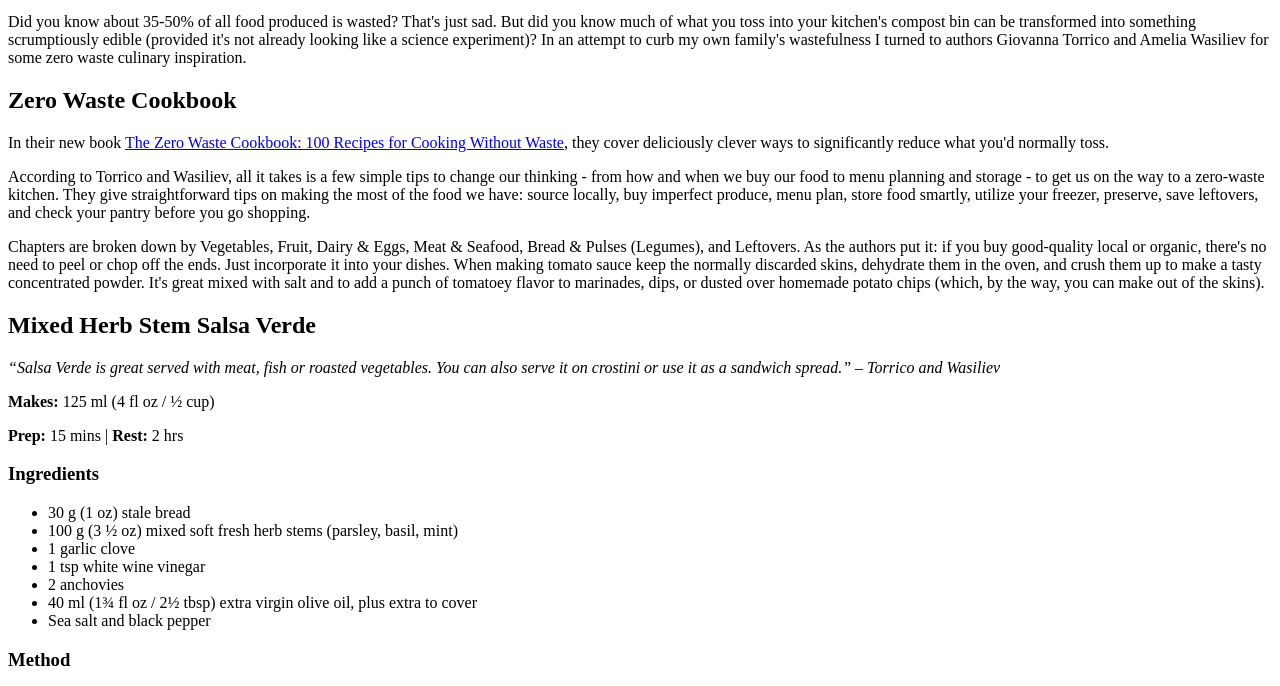
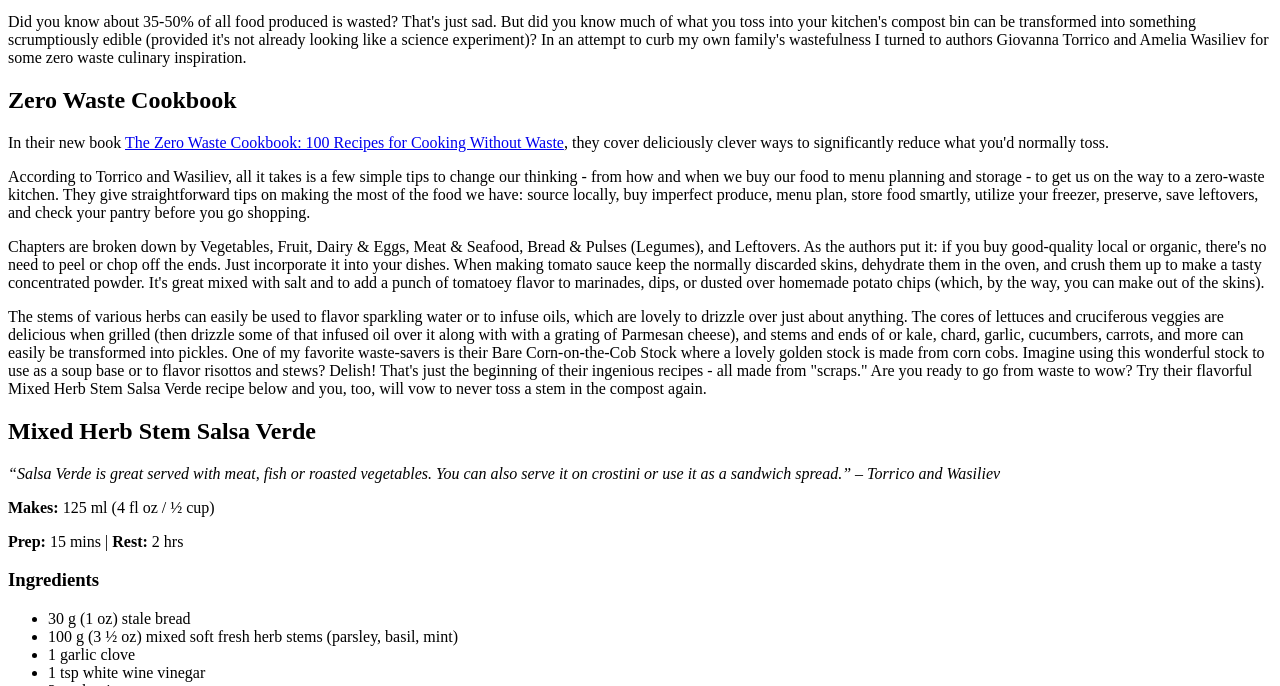
Before and after one commit to Hbhanush01/INFO-552, a plain HTML site: page index.html in a window 1280 px wide. Shown: the part 101-787 px from the top of the page. Drawn offline with Linux system fonts and the light colour scheme.

Commit message:
Newly added index.html file

```diff
--- a/index.html
+++ b/index.html
@@ -33,6 +33,11 @@
   <p>
     Chapters are broken down by Vegetables, Fruit, Dairy & Eggs, Meat & Seafood, Bread & Pulses (Legumes), and Leftovers. As the authors put it: if you buy good-quality local or organic, there's no need to peel or chop off the ends. Just incorporate it into your dishes. When making tomato sauce keep the normally discarded skins, dehydrate them in the oven, and crush them up to make a tasty concentrated powder. It's great mixed with salt and to add a punch of tomatoey flavor to marinades, dips, or dusted over homemade potato chips (which, by the way, you can make out of the skins).
   </p>
+
+  <p>
+    The stems of various herbs can easily be used to flavor sparkling water or to infuse oils, which are lovely to drizzle over just about anything. The cores of lettuces and cruciferous veggies are delicious when grilled (then drizzle some of that infused oil over it along with with a grating of Parmesan cheese), and stems and ends of or kale, chard, garlic, cucumbers, carrots, and more can easily be transformed into pickles. One of my favorite waste-savers is their Bare Corn-on-the-Cob Stock where a lovely golden stock is made from corn cobs. Imagine using this wonderful stock to use as a soup base or to flavor risottos and stews? Delish! That's just the beginning of their ingenious recipes - all made from "scraps." Are you ready to go from waste to wow? Try their flavorful Mixed Herb Stem Salsa Verde recipe below and you, too, will vow to never toss a stem in the compost again.
+  </p>
+
 
   <h2>Mixed Herb Stem Salsa Verde</h2>
 
```
